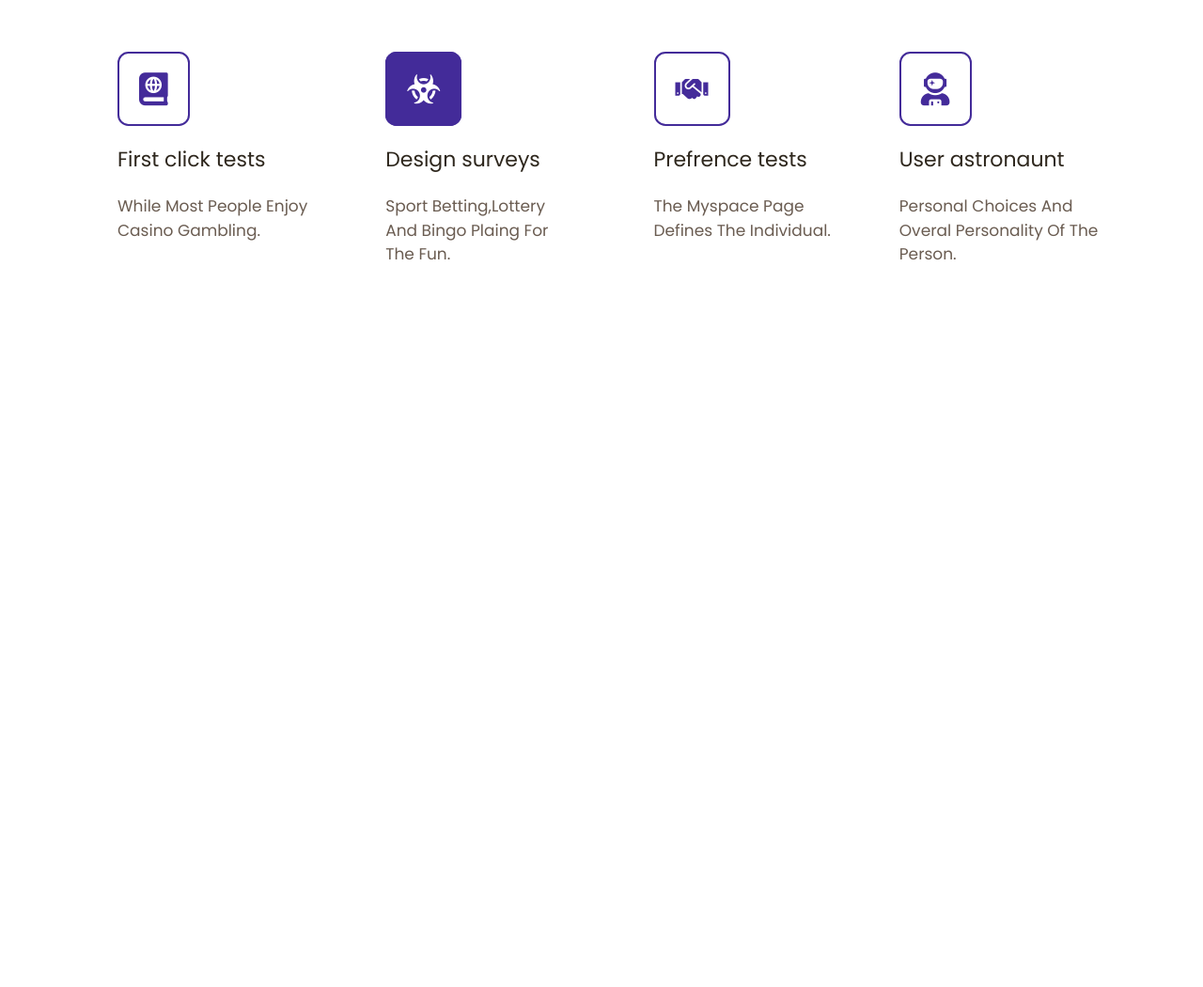
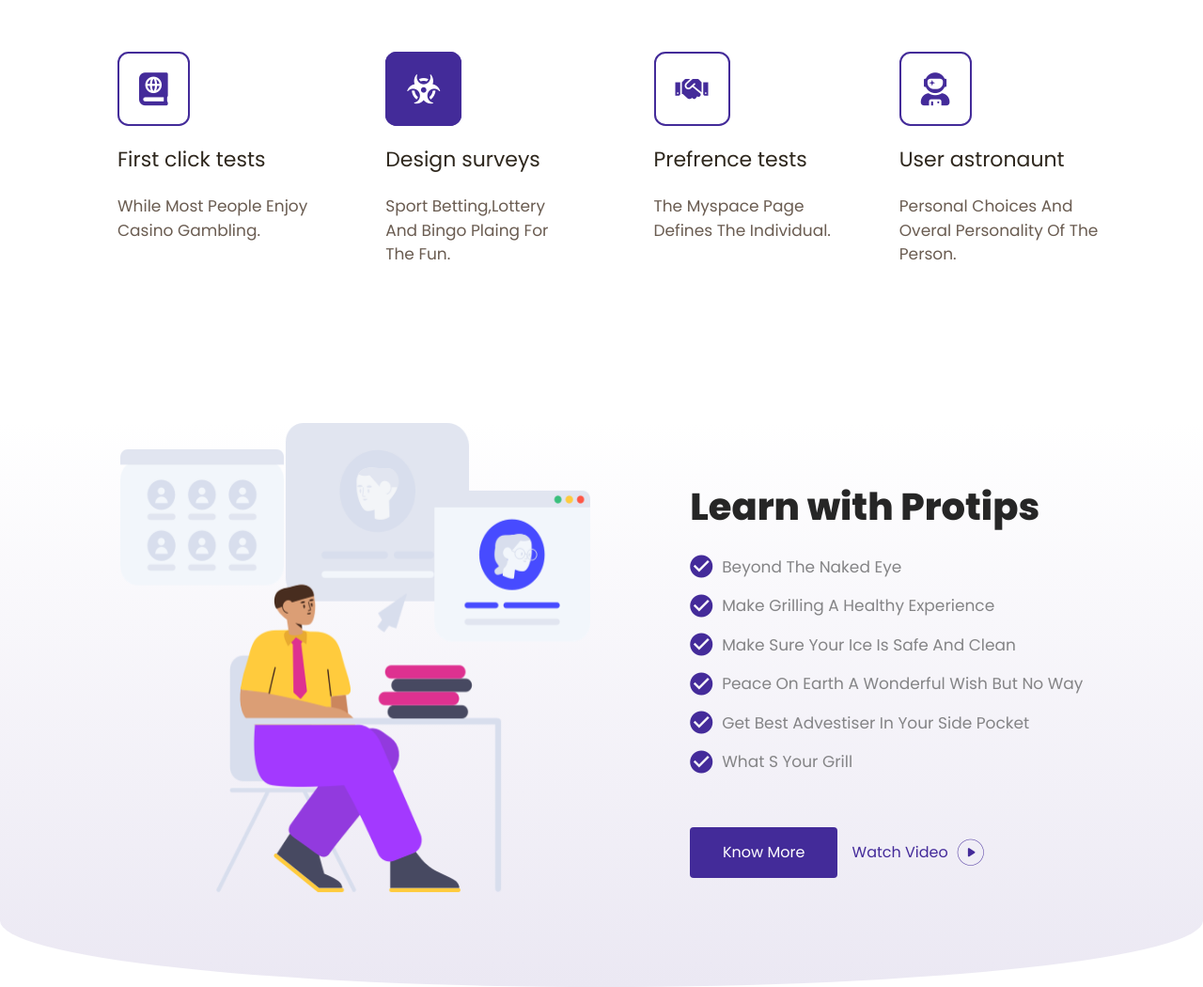
Before and after one commit to rezaSemyari70/maktab_Landing-page, a plain HTML site: page index.html in a window 1280 px wide. Shown: the part 604-1654 px from the top of the page at 94% size. Before the commit the page ends 904 px from the top, so only its background shows below. Drawn offline with nearby package versions, Linux system fonts and the light colour scheme.

Commit message:
edit panel guid and add panel learnProtips

```diff
--- a/css/style.css
+++ b/css/style.css
@@ -126,11 +126,9 @@ h1 {
     margin-top: 80px;
 }
 
-
-
 .title{
     font-size: 22px !important;
-    /* font-weight: 300 !important; */
+    font-weight: 500 !important;
     color: #2e271d;
 }
 
@@ -151,8 +149,59 @@ p{
     color: #6a5c51;
 }
 
-/* .textGuid{
-    font-family: 'Poppins';
-    font-size: 17px;
-    font-weight: 500 !important;
-} */
+.learnProtips{
+    width: 100%;
+    height: 600px;
+    margin: 150px 0px 50px 0px ;
+    position: absolute;
+    left: 0px;
+    right: 0;
+    background-image: linear-gradient(180deg , rgba(255, 255, 255, 0.933) , #ebe8f3 );
+    /* border-radius: 0% 0%  65%  65% / 0% 100% 8% 8%; */
+    border-radius: 0 0 85%  85% / 20%;
+}
+
+.bgLearn{
+    width: 100%;
+    position: absolute;
+    left: 0;
+}
+
+.learnProtips p span {
+    display: flex;
+    align-items: center;
+}
+
+.btnLearnMore{
+    background-color: #432b99;
+    border: none;
+    outline: none;
+    padding: 15px 35px;
+    margin-right: 15px;
+}
+
+.knowMore{
+    display: flex;
+    align-items: center;
+    padding-top: 40px;
+}
+
+.knowMore span{
+    font-weight: 400;
+    color: #442b9a;
+}
+
+.learnPic{
+    width: 500px;
+    height: 500px;
+}
+
+.headTopic{
+    padding: 65px 0px  20px 0px;
+    font-size: 40px;
+    color: #262626;
+}
+
+.learnProtips p{
+    color: #848486;
+}
--- a/css/styleIcons.css
+++ b/css/styleIcons.css
@@ -44,9 +44,14 @@
 .icon-tick:before {
   content: "\e904";
   color: #442b9a;
+  font-size: 24px;
+  padding-right: 10px;
 }
 .icon-playSign:before {
   content: "\e905";
+  font-size: 28px;
+  padding-left: 10px;
+  color: #442b9a;
 }
 .icon-bird:before {
   content: "\e906";
--- a/index.html
+++ b/index.html
@@ -14,9 +14,10 @@
     <meta name="viewport" content="width=device-width, initial-scale=1">
     <link rel="stylesheet" href="./css/style.css">
     <link rel="stylesheet" href="./css/styleIcons.css">
+    <link href="https://fonts.googleapis.com/css2?family=Poppins:wght@300;400&display=swap" rel="stylesheet">
     <link href="https://fonts.googleapis.com/css2?family=Poppins:wght@200&display=swap" rel="stylesheet">
     <link href="https://fonts.googleapis.com/css2?family=Poppins:wght@400;800&display=swap" rel="stylesheet">
-    <link href="https://fonts.googleapis.com/css2?family=Poppins&display=swap" rel="stylesheet">
+
     <link href="https://unpkg.com/aos@2.3.1/dist/aos.css" rel="stylesheet">
     <link rel="stylesheet" href="./css/bootstrap-reboot.min.css">
     <link rel="stylesheet" href="./css/bootstrap.min.css">
@@ -32,7 +33,7 @@
     <main>
         <div class="contentSite">
             <img src="./image/Oval.png" class="img-fluid float-right oval" alt="">
-            <nav class="navbar float-right  flex-row justify-content-center no-wrap ">
+            <nav class="navbar float-right  flex-row justify-content-center no-wrap " data-aos="zoom-in-down">
                 <section class="nav-menu justify-content-center">
                     <ul><a class="nav-link ">Home</a></ul>
                     <ul><a class="nav-link">About</a></ul>
@@ -44,7 +45,7 @@
                     <button class="rounded  border-0 text-white singUp">Sign up</button>
                 </section>
             </nav>
-            <section class="guidContent d-flex flex-column  pr-0 pl-0">
+            <div class="guidContent d-flex flex-column  pr-0 pl-0">
                 <section class="clearfix justify-content-between col-12 pl-0">
                     <div class="guid  float-left p-0 col-sm-4 col-lg-5 ">
                         <h1 class="flex-nowrap p-0 " data-aos="fade-up-right">A Guide To <strong>Rockey</strong><br>
@@ -57,7 +58,7 @@
                         <button class="getStart border-0 rounded text-white mt-3 " data-aos="zoom-in">Get
                             started</button>
                     </div>
-                    <div class="imagePlay d-flex d-inline float-right w-auto col-6 pr-0  pl-0 " data-aos="fade-left">
+                    <div class="imagePlay d-flex d-inline float-right w-auto col-6 pr-0  pl-0 " data-aos="fade-up-left">
                         <img class="videoImage img-fluid float-right  p-0 d-inline w-auto h-auto"
                             src="./image/Button 2.png" alt="">
                         <img class="play img-fluid float-right w-auto h-auto" src="./image/play.png" alt="">
@@ -66,7 +67,7 @@
                 <section class=" homeButtons d-flex flex-row col-12 justify-content-between w-100 pr-0">
                     <section class="col-3 pr-5 pl-0 " data-aos="fade-up" data-aos-duration="500">
                         <span class="icon-worldBook icon"></span>
-                        <h2 class="mt-3 title  pt-4">First click tests</h2>
+                        <h2 class="titleHomeButtons mt-3 title  pt-4">First click tests</h2>
                         <p class="pt-3 text-capitalize">while most people enjoy casino gambling.</p>
                     </section>
                     <section class="col-3 pr-5 pl-4 " data-aos="fade-up" data-aos-duration="1000">
@@ -85,7 +86,37 @@
                         <p class="pt-3  text-capitalize">personal choices and overal personality of the person.</p>
                     </section>
                 </section>
-            </section>
+            </div>
+            <div class="learnProtips clearfix border-0 d-flex justify-content-center">
+                <img class="learnPic float-left " src="./image/illustrator.png" alt="" data-aos="fade-right"
+                    data-aos-offset="300" data-aos-easing="ease-in-sine">
+                <section class="learnTopic float-right offset-1">
+                    <h2 class="headTopic font-weight-bold" data-aos="fade-zoom-in" data-aos-easing="ease-in-back" data-aos-delay="100"
+                        data-aos-offset="0">Learn with Protips</h2>
+                    <p class="d-flex align-items-center" data-aos="fade-left" data-aos-duration="500"><span
+                            class="icon-tick "></span>Beyond The Naked Eye</p>
+                    <p class="d-flex align-items-center" data-aos="fade-left" data-aos-duration="800"><span
+                            class="icon-tick"></span>Make Grilling A Healthy
+                        Experience</p>
+                    <p class="d-flex align-items-center" data-aos="fade-left" data-aos-duration="1100"><span
+                            class="icon-tick"></span>Make Sure Your Ice Is Safe And
+                        Clean</p>
+                    <p class="d-flex align-items-center" data-aos="fade-left" data-aos-duration="1400"><span
+                            class="icon-tick"></span>Peace On Earth A Wonderful Wish
+                        But No Way</p>
+                    <p class="d-flex align-items-center" data-aos="fade-left" data-aos-duration="1700"><span
+                            class="icon-tick"></span>Get Best Advestiser In Your Side
+                        Pocket</p>
+                    <p class="d-flex align-items-center" data-aos="fade-left" data-aos-duration="2000"><span
+                            class="icon-tick"></span>What S Your Grill</p>
+                    <section class="knowMore " >
+                        <button class="btnLearnMore rounded text-white" data-aos="zoom-in-right">Know More</button>
+                        <span class="d-flex align-items-center" data-aos="fade-right"
+                        data-aos-offset="300"
+                        data-aos-easing="ease-in-sine">Watch Video<span class="icon-playSign d-flex" data-aos="zoom-out"></span></span>
+                    </section>
+                </section>
+            </div>
         </div>
     </main>
     <script>
```
Also changed, not shown: fonts/icomoon.ttf, fonts/icomoon.woff, 2 other files.
